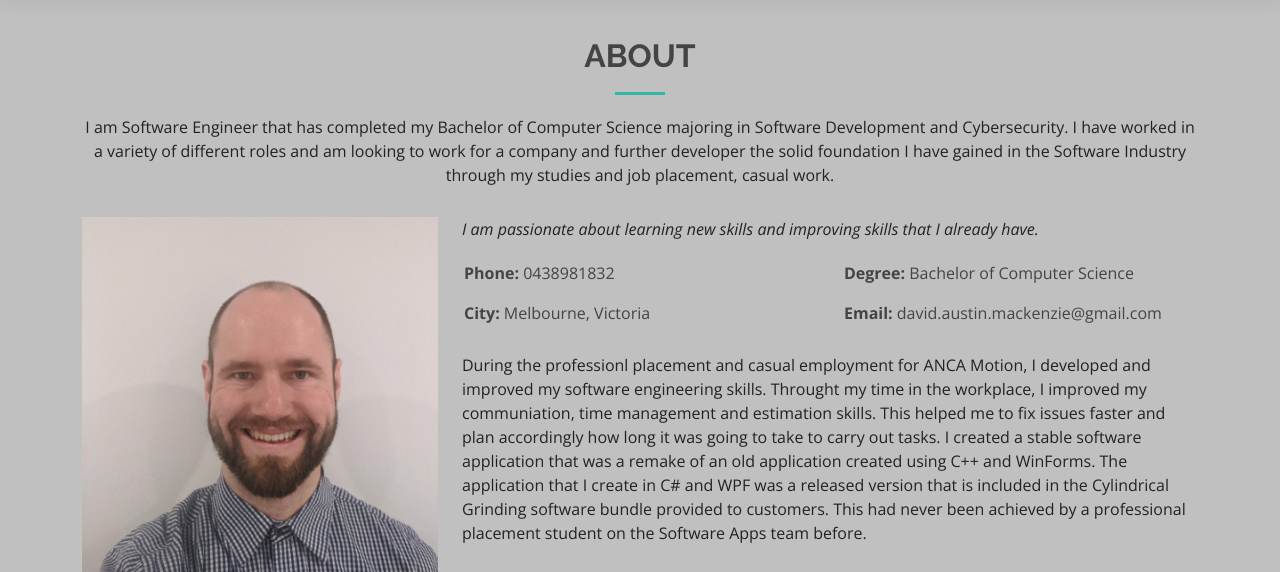
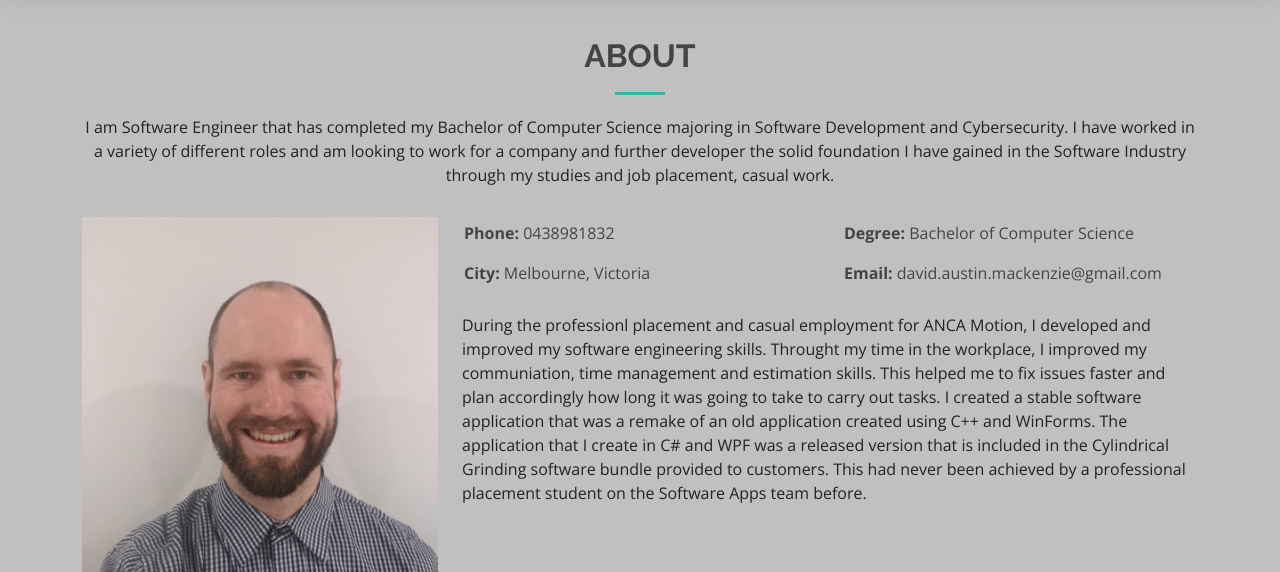
Before and after one commit to DavidAustinMackenzie/davidaustinmackenzie.com.au, a Flask app: page /about in a window 1280 px wide. Shown: the part 73-645 px from the top of the page. Run offline with Flask 3, Linux system fonts and the light colour scheme; some libraries are stand-ins or nearby versions.

Commit message:
removed unnecessary p description

```diff
--- a/templates/about.html
+++ b/templates/about.html
@@ -43,10 +43,7 @@
             <img src="{{url_for('static',filename='img/me.jfif')}}" class="img-fluid" alt="">
           </div>
           <div class="col-lg-8 pt-4 pt-lg-0 content">
-               <p class="fst-italic">
-              I am passionate about learning new skills and improving skills that I already have.
-            </p>
-            <div class="row">
+              <div class="row">
               <div class="col-lg-6">
                 <ul>
                   <li><i class="bi bi-rounded-right"></i> <strong>Phone:</strong> 0438981832</li>
```
